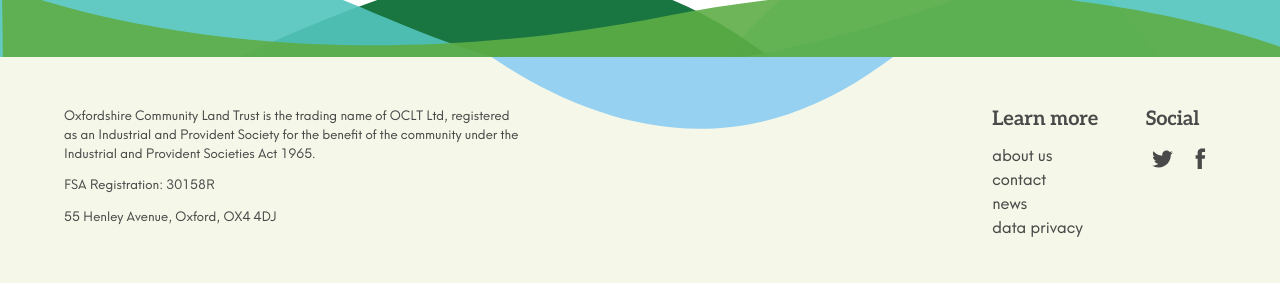
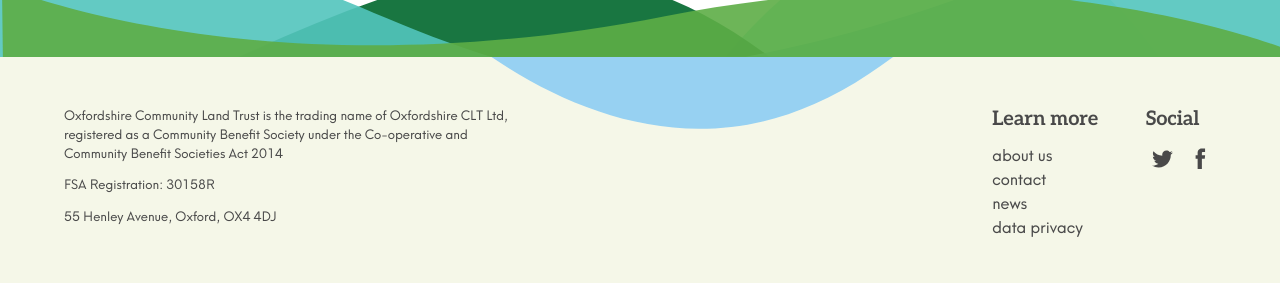
Before and after one commit to johnpuddephatt/oclt, a Jekyll site: the page built from _projects/crofts-court.md, in a window 1280 px wide. Shown: the part 1980-2263 px from the top of the page. Built offline with Jekyll 4.4.1, drawn with Linux system fonts in a browser that asks for light colours.

Commit message:
rename deans court to crofts court and update footer

```diff
--- a/_data/config.yml
+++ b/_data/config.yml
@@ -5,9 +5,8 @@ description: |
 baseurl: "" # the subpath of your site, e.g. /blog
 url: "https://www.oclt.org.uk" # the base hostname & protocol for your site, e.g. http://example.com
 footer: |
-  Oxfordshire Community Land Trust is the trading name of OCLT Ltd,
-  registered as an Industrial and Provident Society for the benefit of the
-  community under the Industrial and Provident Societies Act 1965.
+  Oxfordshire Community Land Trust is the trading name of Oxfordshire CLT Ltd, registered as a Community Benefit Society under the Co-operative and
+  Community Benefit Societies Act 2014
 
   FSA Registration: 30158R
 
```
Also changed, not shown: _projects/crofts-court.md (renamed from _projects/dean-court-oxford.md).
